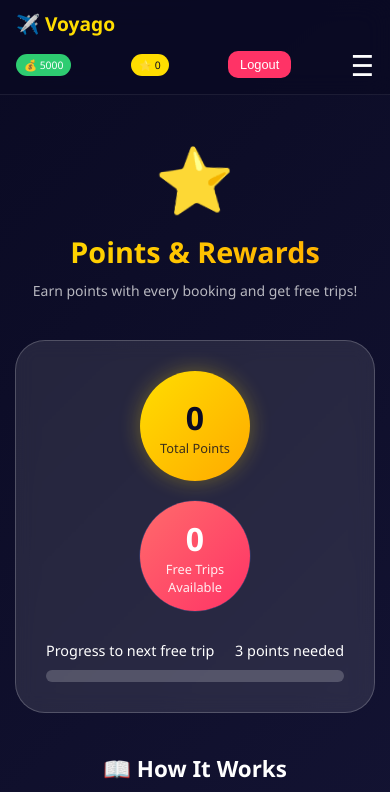
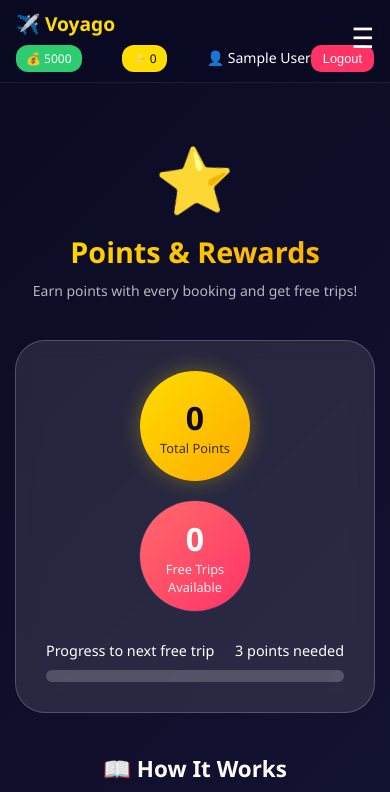
Before and after one commit to hala-sul/travel-website, a React (Vite) app: page /points in a window 390 px wide. Shown: the top 792 px of the page. Built offline with nearby package versions, Linux system fonts and the light colour scheme; sample sign-in values are in the browser's storage.

Commit message:
fix navbar mobile layout

```diff
--- a/index.html
+++ b/index.html
@@ -3,6 +3,7 @@
   <head>
     <meta charset="UTF-8" />
     <link rel="icon" type="image/svg+xml" href="/favicon.svg" />
+
     <meta name="viewport" content="width=device-width, initial-scale=1.0" />
     <title>voyago-js</title>
   </head>
--- a/src/componants/Navbar.css
+++ b/src/componants/Navbar.css
@@ -119,7 +119,7 @@
 /* =======================
    MOBILE
 ======================= */
-
+/*
 @media (max-width: 768px) {
 
   .nav-item {
@@ -139,6 +139,21 @@
   .free-trips-badge,
   .user-name {
     display: none;
+  }
+} */
+@media (max-width: 900px) {
+  .nav-item {
+    display: none !important;
+  }
+
+  .menu-icon {
+    display: block !important;
+    position: absolute;
+    right: 16px;
+    top: 18px;
+    font-size: 28px;
+    color: white;
+    z-index: 9999;
   }
 }
 
```
